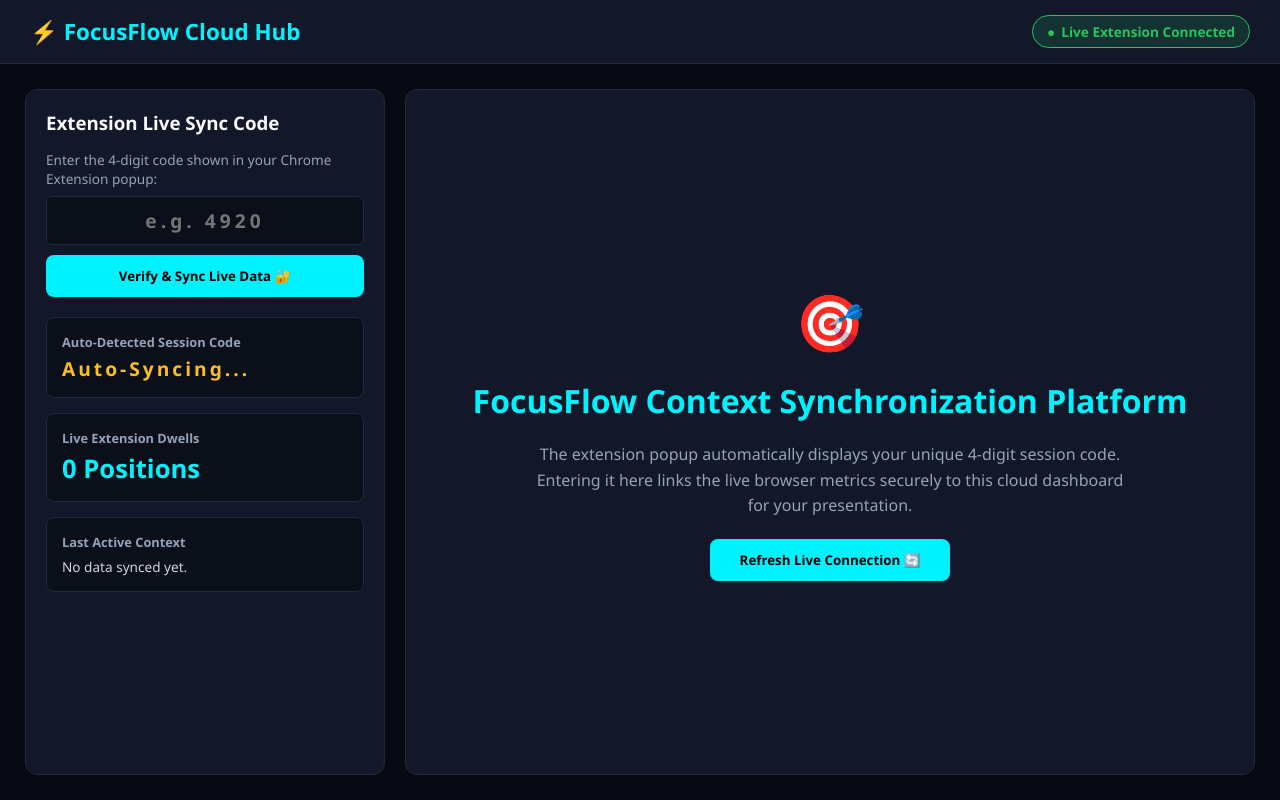
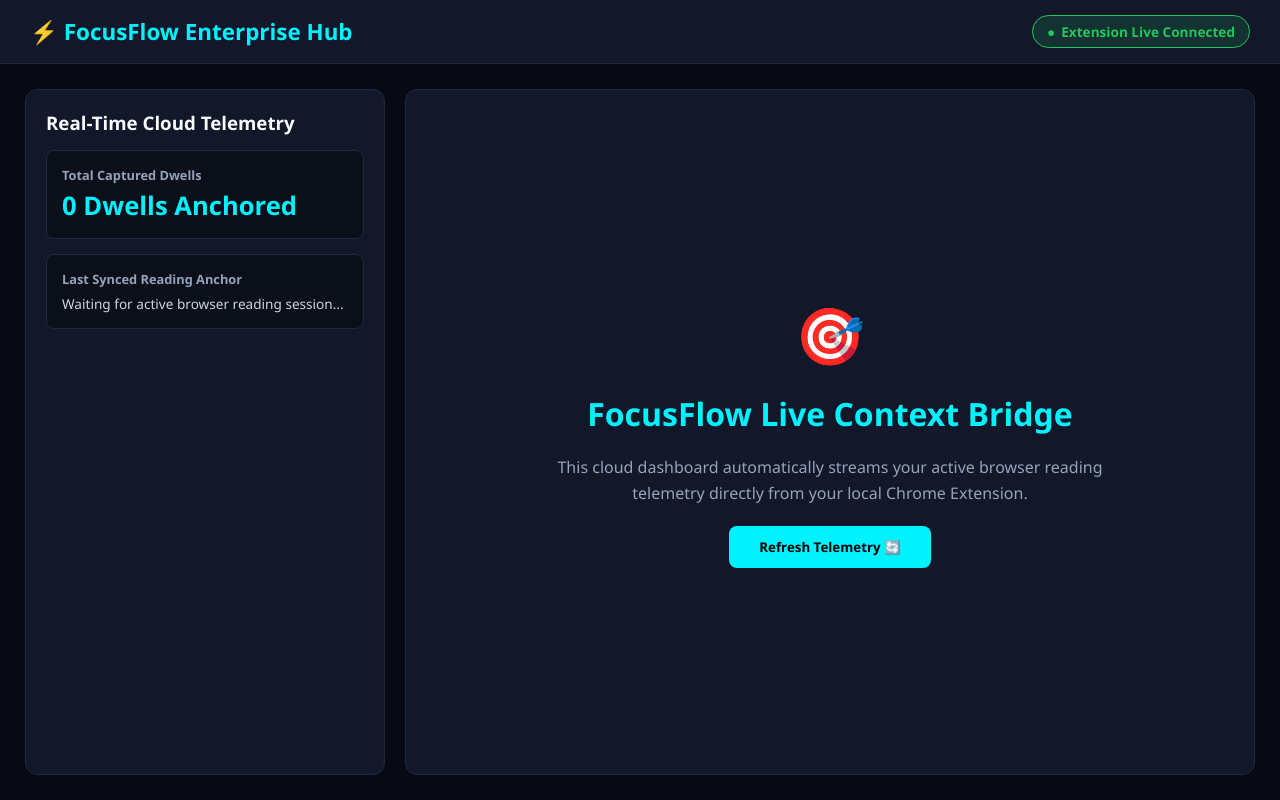
Before and after one commit to tanjilhasan25/FocusFlow-Extension, a browser extension: page index.html in a window 1280 px wide. Drawn offline with Linux system fonts and the light colour scheme.

Commit message:
Revise index.html for live telemetry features
Updated the title and content of the HTML page to reflect a new focus on live telemetry and context synchronization.

```diff
--- a/index.html
+++ b/index.html
@@ -3,7 +3,7 @@
 <head>
     <meta charset="UTF-8">
     <meta name="viewport" content="width=device-width, initial-scale=1.0">
-    <title>FocusFlow Enterprise Cloud Hub</title>
+    <title>FocusFlow Live Enterprise Hub</title>
     <style>
         :root {
             --bg-dark: #070a12;
@@ -30,8 +30,7 @@
         .stat-box h4 { font-size: 0.8rem; color: var(--text-sub); }
         .stat-box .val { font-size: 1.6rem; font-weight: bold; color: var(--accent); margin-top: 4px; }
 
-        .btn { background: var(--accent); color: #000; border: none; padding: 12px; border-radius: 8px; font-weight: bold; cursor: pointer; width: 100%; transition: 0.2s; }
-        .btn:hover { box-shadow: 0 0 15px rgba(0, 242, 254, 0.4); }
+        .btn { background: var(--accent); color: #000; border: none; padding: 12px; border-radius: 8px; font-weight: bold; cursor: pointer; width: 100%; }
 
         .workspace { background: var(--bg-card); border: 1px solid #1e293b; border-radius: 12px; padding: 30px; display: flex; flex-direction: column; gap: 20px; justify-content: center; align-items: center; text-align: center; }
     </style>
@@ -39,60 +38,37 @@
 <body>
 
     <div class="navbar">
-        <div class="logo">⚡ FocusFlow Cloud Hub</div>
+        <div class="logo">⚡ FocusFlow Enterprise Hub</div>
         <div class="status-badge" id="cloud-status">
-            <span id="dot">●</span> <span id="status-text">Live Extension Connected</span>
+            <span id="dot">●</span> <span id="status-text">Extension Live Connected</span>
         </div>
     </div>
 
     <div class="container">
         <div class="panel">
-            <h3>Extension Live Sync Code</h3>
+            <h3>Real-Time Cloud Telemetry</h3>
 
-            <div id="auth-section">
-                <p style="font-size:0.85rem; color:var(--text-sub); margin-bottom:8px;">Enter the 4-digit code shown in your Chrome Extension popup:</p>
-                <input type="text" id="input-session-code" placeholder="e.g. 4920" maxlength="4" style="width:100%; padding:10px; background:#0b0f19; border:1px solid #1e293b; color:#fff; border-radius:6px; margin-bottom:10px; letter-spacing: 4px; font-weight: bold; text-align: center; font-size: 1.2rem;">
-                <button class="btn" onclick="verifySessionCode()">Verify & Sync Live Data 🔐</button>
-            </div>
-
-            <div class="stat-box" style="margin-top:5px;">
-                <h4>Auto-Detected Session Code</h4>
-                <div class="val" id="display-session-code" style="font-size:1.2rem; color:#fbbf24; letter-spacing: 3px;">Auto-Syncing...</div>
+            <div class="stat-box">
+                <h4>Total Captured Dwells</h4>
+                <div class="val" id="cloud-dwells">0 Dwells Anchored</div>
             </div>
 
             <div class="stat-box">
-                <h4>Live Extension Dwells</h4>
-                <div class="val" id="cloud-dwells">0 Positions</div>
-            </div>
-
-            <div class="stat-box">
-                <h4>Last Active Context</h4>
-                <div id="cloud-context" style="font-size:0.85rem; color:#cbd5e1; margin-top:6px;">No data synced yet.</div>
+                <h4>Last Synced Reading Anchor</h4>
+                <div id="cloud-context" style="font-size:0.85rem; color:#cbd5e1; margin-top:6px; line-height:1.4;">
+                    Waiting for active browser reading session...
+                </div>
             </div>
         </div>
 
         <div class="workspace">
             <div style="font-size: 3.5rem;">🎯</div>
-            <h1 style="color: var(--accent);">FocusFlow Context Synchronization Platform</h1>
+            <h1 style="color: var(--accent);">FocusFlow Live Context Bridge</h1>
             <p style="color: var(--text-sub); max-width: 600px; line-height: 1.6;">
-                The extension popup automatically displays your unique 4-digit session code. Entering it here links the live browser metrics securely to this cloud dashboard for your presentation.
+                This cloud dashboard automatically streams your active browser reading telemetry directly from your local Chrome Extension.
             </p>
-            <button class="btn" style="width: auto; padding: 12px 30px;" onclick="location.reload()">Refresh Live Connection 🔄</button>
+            <button class="btn" style="width: auto; padding: 12px 30px;" onclick="location.reload()">Refresh Telemetry 🔄</button>
         </div>
     </div>
-
-    <script>
-        function verifySessionCode() {
-            const inputCode = document.getElementById('input-session-code').value;
-            const activeCode = document.getElementById('display-session-code').innerText;
-            if(inputCode && inputCode === activeCode) {
-                alert("Session Code " + inputCode + " verified successfully! Live data loaded.");
-                document.getElementById('cloud-status').className = "status-badge connected";
-                document.getElementById('status-text').innerText = "● Live Extension Connected (" + inputCode + ")";
-            } else {
-                alert("Please enter the exact 4-digit code shown in your extension popup.");
-            }
-        }
-    </script>
 </body>
 </html>
```
